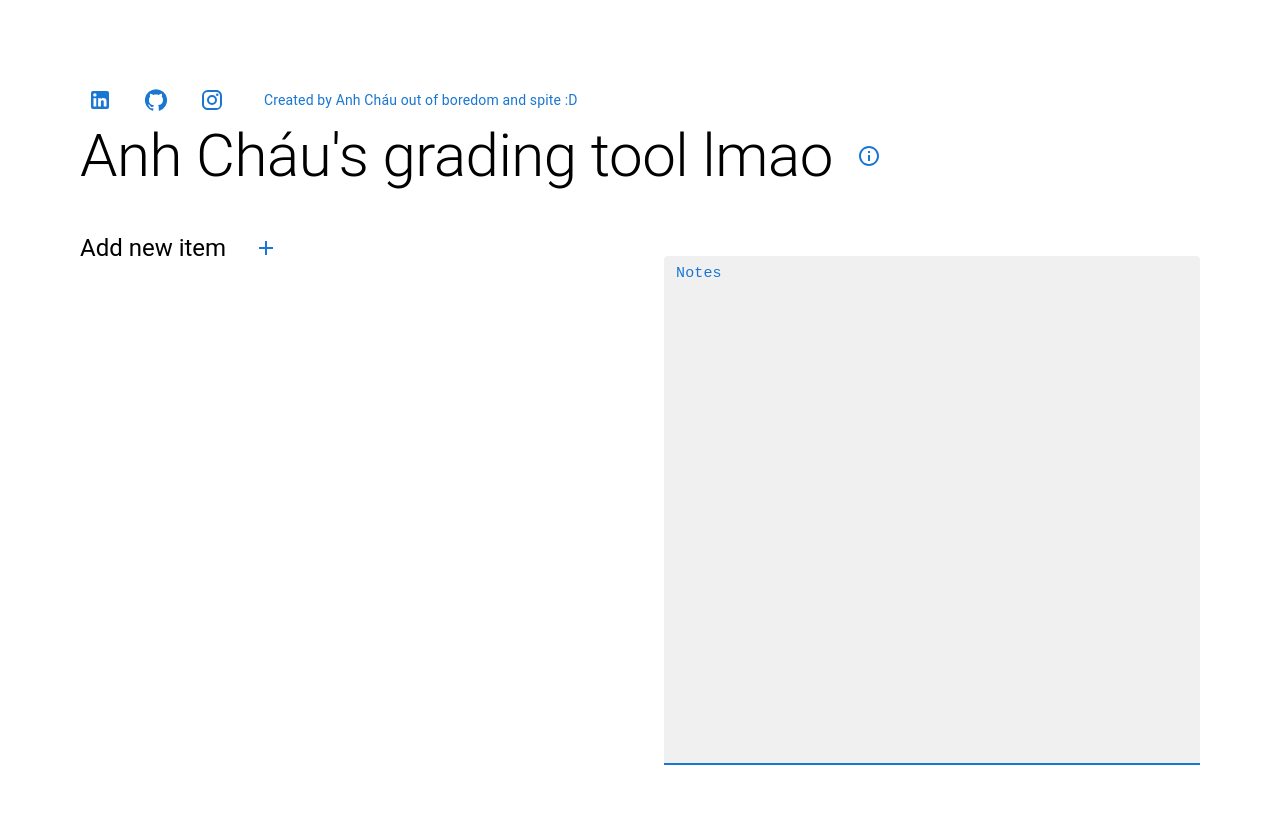
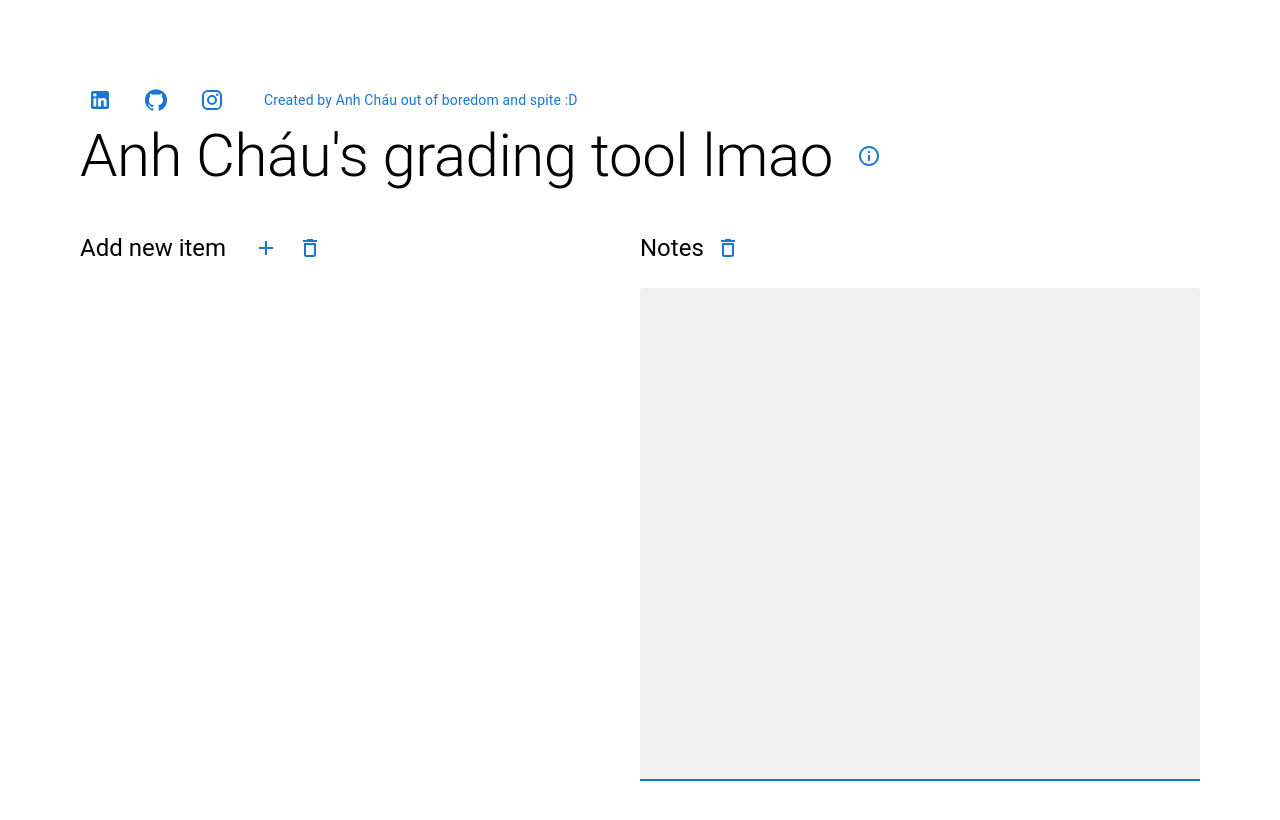
Before and after one commit to tuananhc/Grading-Tool, a React (Create React App) app: page / in a window 1280 px wide. Shown: the top 820 px of the page. Built offline with nearby package versions, Linux system fonts and the light colour scheme.

Commit message:
persistant data via localStorage + add delete all for items and notes

```diff
--- a/src/App.tsx
+++ b/src/App.tsx
@@ -1,4 +1,4 @@
-import React from 'react';
+import React, { useEffect } from 'react';
 import { useState } from 'react';
 import {
   Alert,
@@ -32,11 +32,28 @@ interface TabPanelProps {
   value: number;
 }
 
+function getInitialData(): ListItem[] {
+  var data = localStorage.getItem("data");
+  if (!data) {
+    return [];
+  }
+
+  return JSON.parse(data);
+}
+
+function getInitialNotes(): string {
+  var notes = localStorage.getItem("notes");
+  if (!notes) {
+    return "";
+  }
+
+  return notes;
+}
 
 // TODO: store session content in a cookie?
 export default function App() {
-  const [data, setData] = useState<ListItem[]>([]);
-  const [notes, setNotes] = useState<string>("");
+  const [data, setData] = useState<ListItem[]>(getInitialData());
+  const [notes, setNotes] = useState<string>(getInitialNotes());
   const [copyAlertOpen, setCopyAlertOpen] = useState<boolean>(false);
   const [deleteAlertOpen, setDeleteAlertOpen] = useState<boolean>(false);
   const [itemCount, setItemCount] = useState<number>(0);
@@ -60,6 +77,10 @@ export default function App() {
     setData(data => data.filter((item)=> item.id !== itemId ))
   }
 
+  function removeAllItem() {
+    setData([]);
+  }
+
   function popUpCopyAlert() {
     setCopyAlertOpen(true);
     setTimeout(() => setCopyAlertOpen(false), 2000)
@@ -69,6 +90,15 @@ export default function App() {
     setDeleteAlertOpen(true);
     setTimeout(() => setDeleteAlertOpen(false), 2000)
   }
+
+  function removeAllNotes() {
+    setNotes("");
+  }
+
+  useEffect(() => {
+    localStorage.setItem("data", JSON.stringify(data));
+    localStorage.setItem("notes", notes);
+  }, [data, notes])
 
   return (
     <div className="App" style={{ display: "flex" }}>
@@ -89,6 +119,8 @@ export default function App() {
           popUpDeleteAlert={popUpDeleteAlert}
           onChange={handleItemContentChange}
           removeItem={removeItem}
+          removeAllItem={removeAllItem}
+          removeAllNotes={removeAllNotes}
         />
 
         <Modal
@@ -318,8 +350,14 @@ function ComponentsRenderedOnWindowSize(props: any) {
           popUpDeleteAlert={props.popUpDeleteAlert}
           onChange={props.onChange}
           removeItem={props.removeItem}
+          removeAllItem={props.removeAllItem}
         />
-        <NoteBox notes={props.notes} setNotes={props.setNotes}/>
+        <NoteBox
+          notes={props.notes}
+          setNotes={props.setNotes}
+          removeAllNotes={props.removeAllNotes}
+          popUpDeleteAlert={props.popUpDeleteAlert}
+        />
       </Box>
     )
   } else {
@@ -344,10 +382,16 @@ function ComponentsRenderedOnWindowSize(props: any) {
             popUpDeleteAlert={props.popUpDeleteAlert}
             onChange={props.onChange}
             removeItem={props.removeItem}
+            removeAllItem={props.removeAllItem}
           />
         </CustomTabPanel>
         <CustomTabPanel value={value} index={1}>
-          <NoteBox notes={props.notes} setNotes={props.setNotes}/>
+          <NoteBox
+            notes={props.notes}
+            setNotes={props.setNotes}
+            removeAllNotes={props.removeAllNotes}
+            popUpDeleteAlert={props.popUpDeleteAlert}
+          />
         </CustomTabPanel>
       </Box>
     );
@@ -375,6 +419,15 @@ function ItemList(props: any) {
           >
           <AddIcon color="primary"/>
         </IconButton>
+        <IconButton
+          aria-label="delete"
+          onClick={() => {
+            props.removeAllItem();
+            props.popUpDeleteAlert();
+          }}
+        >
+          <DeleteOutlineOutlinedIcon color="primary"/>
+        </IconButton>
       </Box>
       <>
         {props.data.map((item: any, i: number) => {
@@ -399,11 +452,28 @@ function NoteBox(props: any) {
       display: "flex",
       flexDirection: "column",
       flex: 0.5,
-      paddingLeft: 6,
-      paddingTop: 4,
     }}>
+      <Box sx={{
+        display: "flex",
+        flexDirection: "row",
+        alignItems: "center",
+        marginBottom: 2
+      }}>
+        <Typography variant="h5">
+          Notes
+        </Typography>
+        <IconButton
+          aria-label="delete"
+          size="large"
+          onClick={() => {
+            props.removeAllNotes();
+            props.popUpDeleteAlert();
+          }}
+        >
+          <DeleteOutlineOutlinedIcon color="primary"/>
+        </IconButton>
+      </Box>
       <TextField
-        label="Notes"
         fullWidth
         multiline
         focused
@@ -415,7 +485,7 @@ function NoteBox(props: any) {
         sx={{
           borderRadius: 2,
           "& .MuiInputBase-input": {
-            color: 'blue', fontFamily: "monospace", whiteSpace: "pre", paddingTop: 2
+            color: 'blue', fontFamily: "monospace", whiteSpace: "pre",
           },
           "& .MuiFormLabel-root": {
             color: 'blue', fontFamily: "monospace", whiteSpace: "pre", fontSize: 20
```
